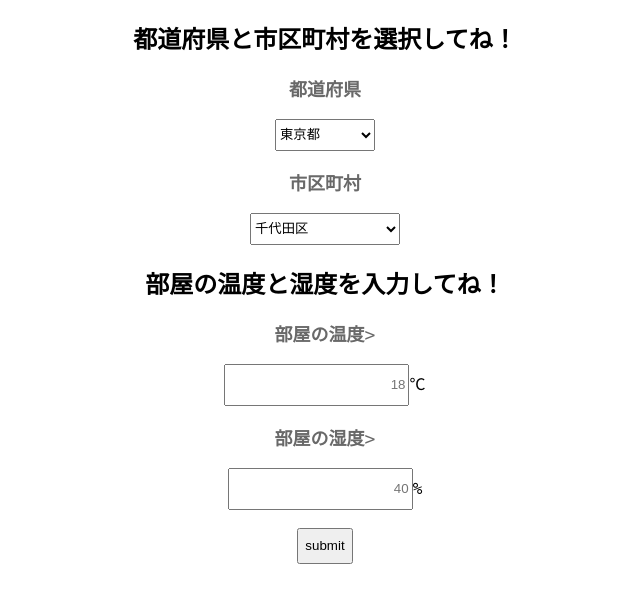
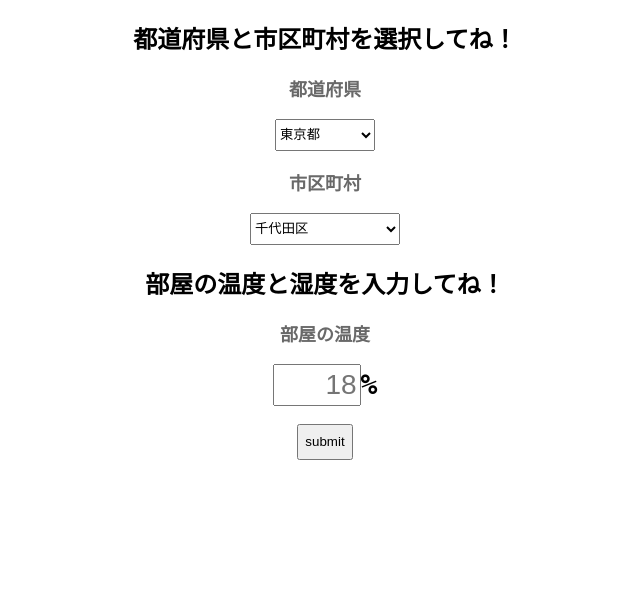
Before and after one commit to kadesh-kk/humidity-bot, a Flask app: page / in a window 1280 px wide. Shown: the top 603 px of the page, without its empty margins (315-955 px from the left). Run offline with Flask 2, Linux system fonts and the light colour scheme.

Commit message:
Add files via upload

```diff
--- a/templates/index.html
+++ b/templates/index.html
@@ -34,6 +34,12 @@
 
         .integer_type {
             text-align: right;
+            width: 80px;
+            font-size: 28px;
+        }
+
+        .b_integer {
+            font-size: 28px;
         }
     </style>
 </head>
@@ -48,11 +54,12 @@
             <p><b>市区町村</b></p>
                 <select id="city" name="city">
                 </select>
+            <br/>
             <h2>部屋の温度と湿度を入力してね！</h2>
-            <p><b>部屋の温度</b>></p>
-                <input name="temperature" class="integer_type" type="tel" pattern="^-?(0|[1-9][0-9]*)" placeholder="18" required>℃
-            <p><b>部屋の湿度</b>></p>
-                <input name="humidity" class="integer_type" type="tel" pattern="\d{1,2}" placeholder="40" required>%
+            <p><b>部屋の温度</b></p>
+            <input name="temperature" class="integer_type" type="tel" pattern="^-?(0|[1-9][0-9]*)" placeholder="18" required><b class="b_integer>℃</b>
+            <p><b>部屋の湿度</b></p>
+                <input name="humidity" class="integer_type" type="tel" pattern="\d{1,2}" placeholder="40" required><b class="b_integer">%</b>
             <p>
                 <input type="submit" value="submit">
             </p>
```
